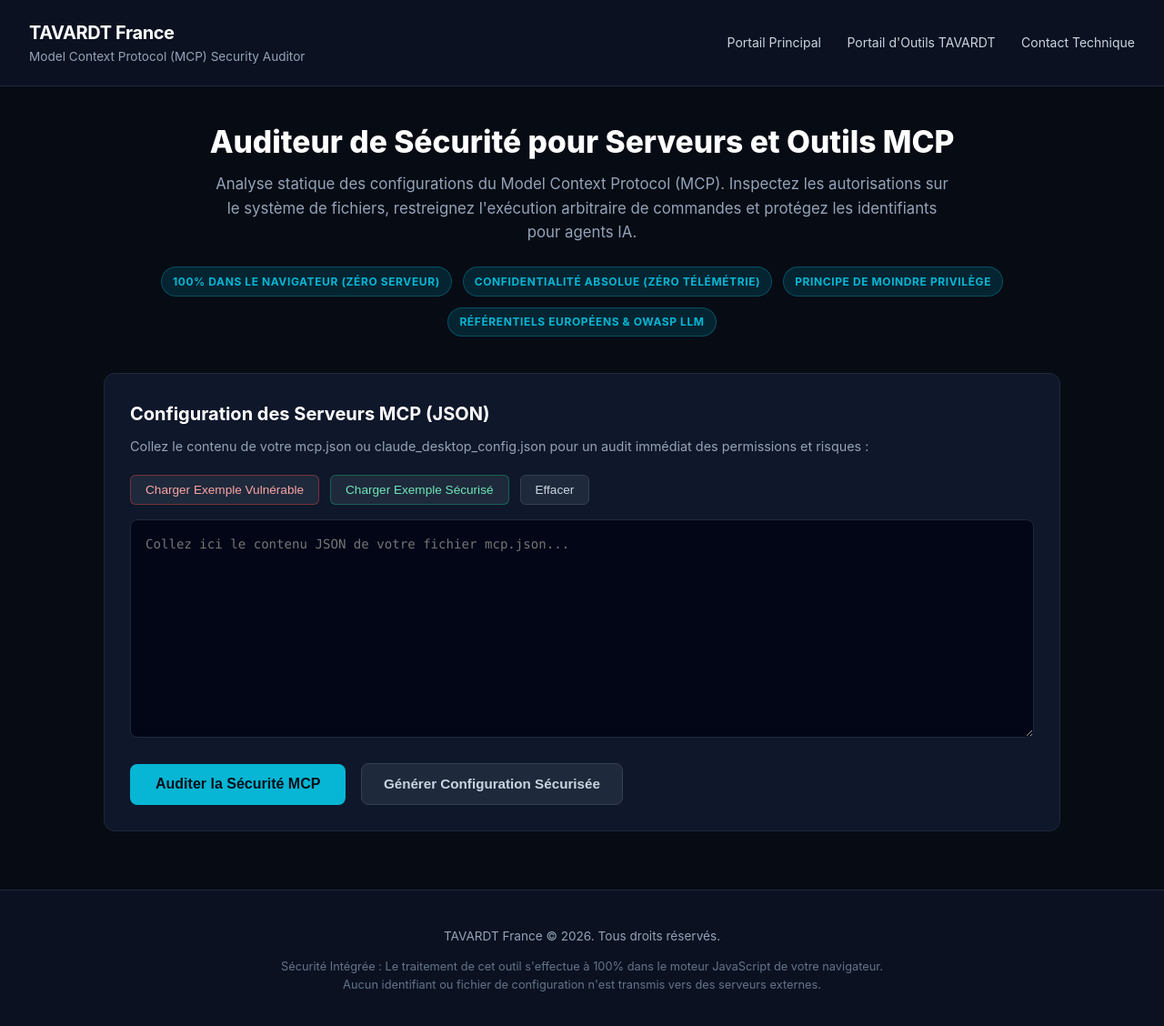
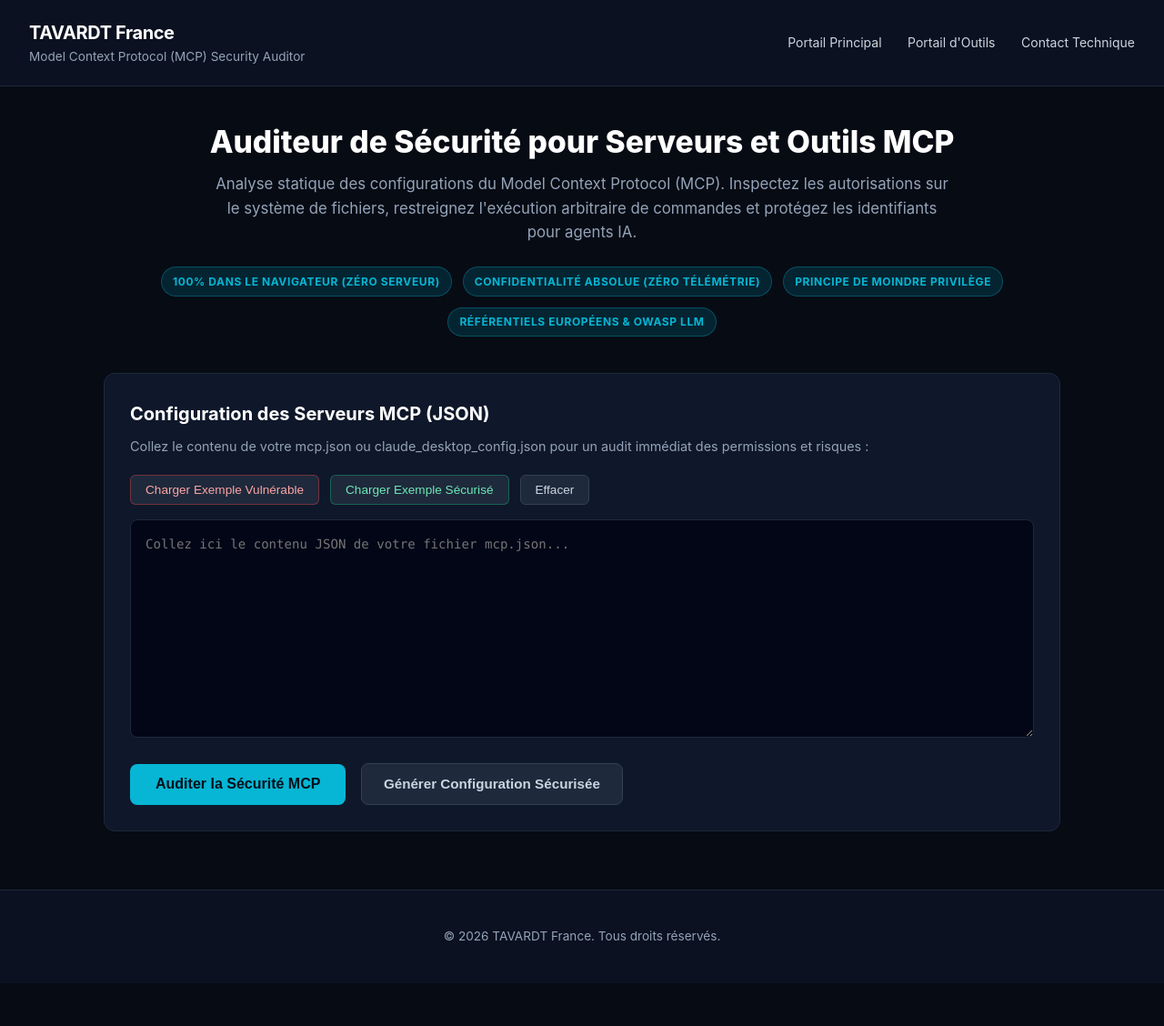
Before and after one commit to TAVARDT-France/mcp-security-auditor-fr, a plain HTML site: page index.html in a window 1280 px wide. Shown: the whole page at 91% size. After the commit the page ends 1081 px from the top, so only its background shows below. Drawn offline with Linux system fonts and the light colour scheme.

Commit message:
style: simplify navigation hub links and streamline footer

```diff
--- a/index.html
+++ b/index.html
@@ -347,12 +347,6 @@
       text-decoration: none;
     }
     footer a:hover { text-decoration: underline; }
-    .privacy-notice {
-      max-width: 700px;
-      margin: 0.75rem auto;
-      font-size: 0.8rem;
-      color: #64748b;
-    }
   </style>
 </head>
 <body>
@@ -364,7 +358,7 @@
     </div>
     <div class="nav-links">
       <a href="https://ag.tavardt.com/fr/" target="_blank" rel="noopener">Portail Principal</a>
-      <a href="https://tools.tavardt.com/fr/" target="_blank" rel="noopener">Portail d'Outils TAVARDT</a>
+      <a href="https://tools.tavardt.com/fr/" target="_blank" rel="noopener">Portail d'Outils</a>
       <a href="https://ag.tavardt.com/fr/contact/" target="_blank" rel="noopener">Contact Technique</a>
     </div>
   </header>
@@ -444,10 +438,7 @@
   </div>
 
   <footer>
-    <div>TAVARDT France &copy; 2026. Tous droits réservés.</div>
-    <div class="privacy-notice">
-      Sécurité Intégrée : Le traitement de cet outil s'effectue à 100% dans le moteur JavaScript de votre navigateur. Aucun identifiant ou fichier de configuration n'est transmis vers des serveurs externes.
-    </div>
+    <div>&copy; 2026 TAVARDT France. Tous droits réservés.</div>
   </footer>
 
   <script>
@@ -679,7 +670,7 @@
           // 6. SSRF / Private Metadata Endpoints
           args.forEach(function(arg) {
             const aStr = String(arg).toLowerCase();
-            if (aStr.includes("metadata.cloud-provider.internal") || aStr.includes("metadata.google.internal") || aStr.includes("internal-metadata") || aStr.includes("localhost") || aStr.includes("127.0.0.1")) {
+            if (aStr.includes("metadata.cloud-provider.internal") || aStr.includes("metadata.google.internal") || aStr.includes("internal-metadata") || aStr.includes("localhost") || aStr.includes("internal-host")) {
               findings.push({
                 server: sKey,
                 severity: "high",
```
